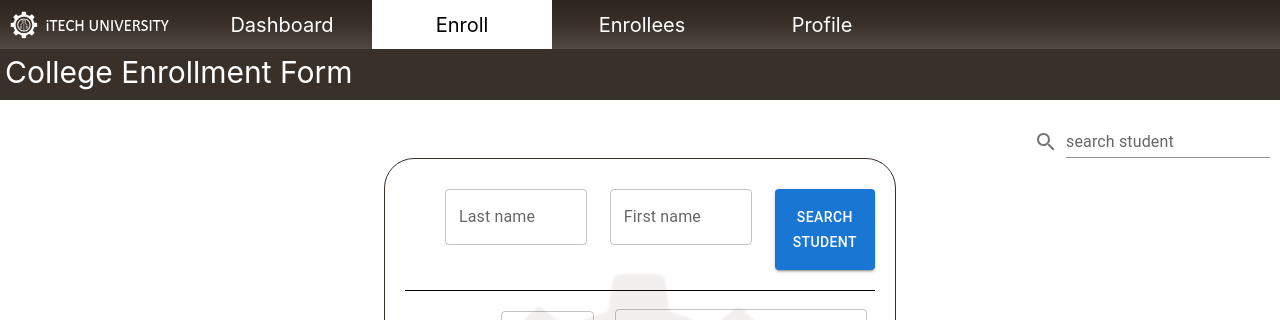
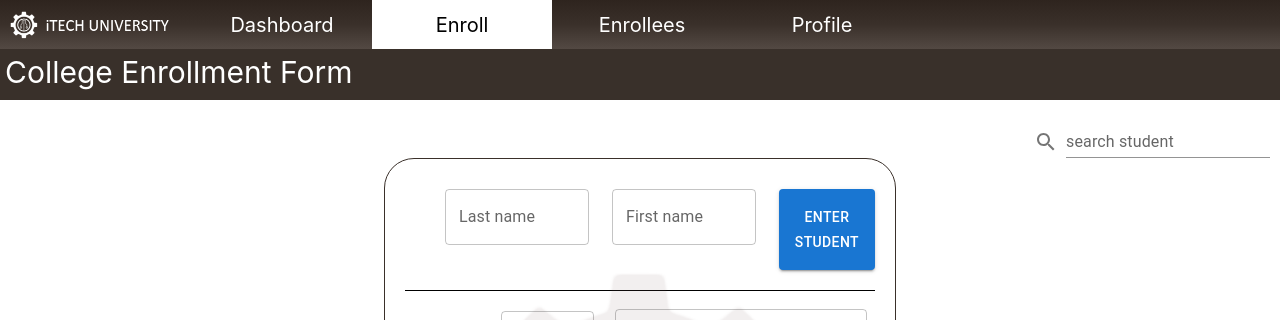
Before and after one commit to SPrincessGenevieve/iTECH, a React (Create React App) app in the folder itechuni/: page /enroll in a window 1280 px wide. Shown: the top 320 px of the page. Built offline with nearby package versions, Linux system fonts and the light colour scheme.

Commit message:
CHANGE INPUT TEXT

```diff
--- a/itechuni/src/pages/components/enroll/form.js
+++ b/itechuni/src/pages/components/enroll/form.js
@@ -48,7 +48,7 @@ export default function Form() {
             />
           </div>
           <div>
-            <SearchBtn props="Search Student"></SearchBtn>
+            <SearchBtn props="ENTER STUDENT"></SearchBtn>
           </div>
         </div>
         <div style={{marginLeft:"12%"}}>
```
